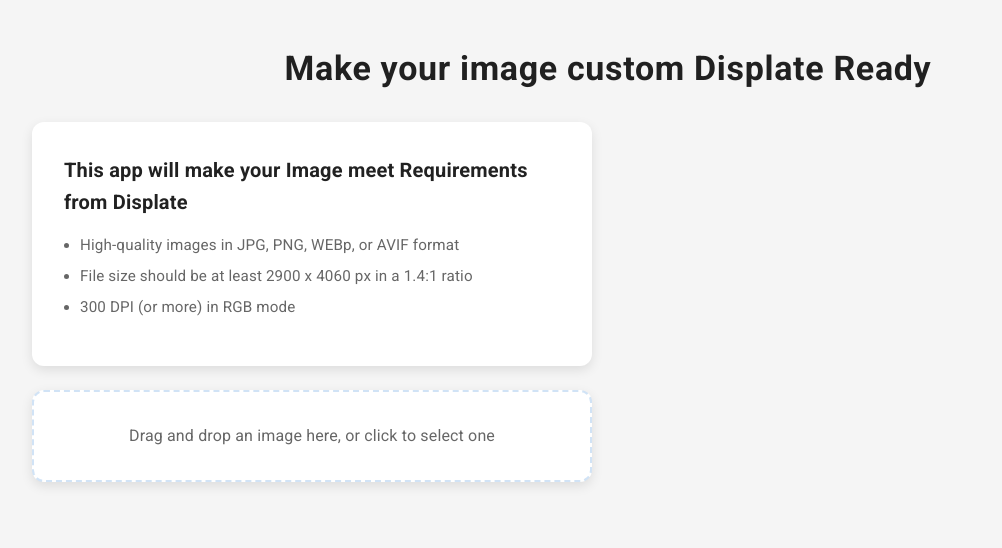
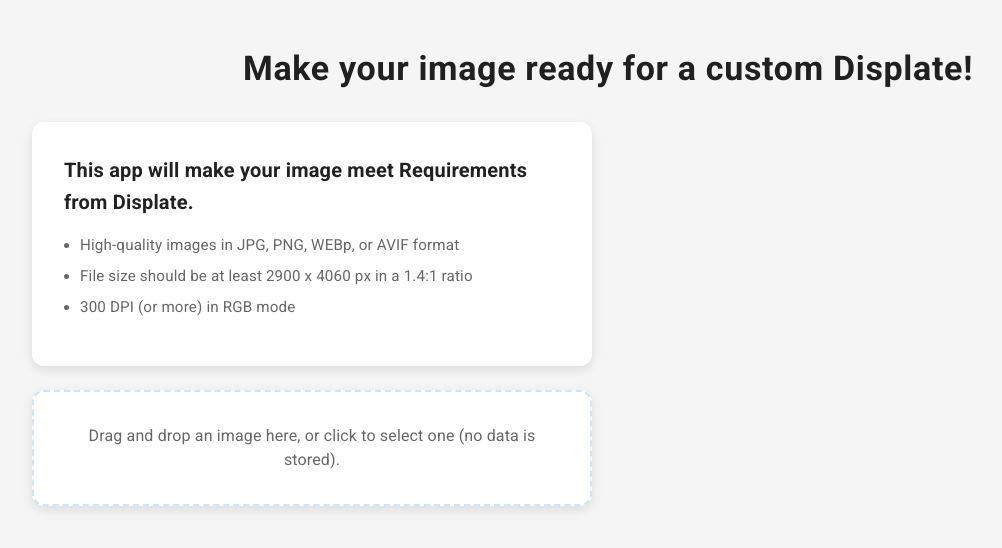
Before and after one commit to nicolapaganelli/displatecustom, a React (Vite) app: page / in a window 1280 px wide. Shown: the top 548 px of the page, without its empty margins (32-1034 px from the left). Built offline with nearby package versions, Linux system fonts and the light colour scheme.

Commit message:
Update App.jsx
Copy Changes

```diff
--- a/src/App.jsx
+++ b/src/App.jsx
@@ -304,7 +304,7 @@
       }}>
         <Container maxWidth="lg">
           <Typography variant="h4" component="h1" align="center" sx={{ mb: 4 }}>
-            Make your image custom Displate Ready
+            Make your image ready for a custom Displate!
           </Typography>
 
           <Box sx={{
@@ -317,7 +317,7 @@
             <Box>
               <Paper sx={{ p: 4, mb: 3 }}>
                 <Typography variant="h6" gutterBottom>
-                  This app will make your Image meet Requirements from Displate
+                  This app will make your image meet Requirements from Displate.
                 </Typography>
                 <Box component="ul" sx={{
                   pl: 2,
@@ -350,7 +350,8 @@
                 onClick={handleClick}
               >
                 <Typography sx={{ color: 'text.secondary' }}>
-                  Drag and drop an image here, or click to select one
+                  Drag and drop an image here, or click to select one (no data is stored).
+
                 </Typography>
               </Paper>
 
```
